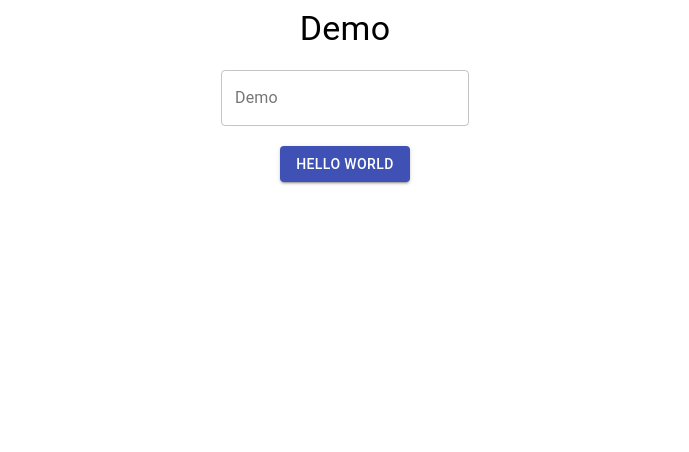
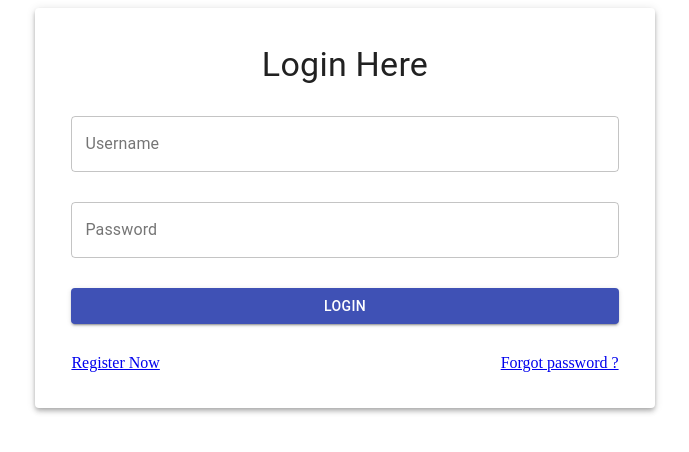
Before and after one commit to rk472/Next-JS-Example, a Next.js app: page / in a window 1280 px wide. Shown: the top 452 px of the page, without its empty margins (295-984 px from the left). Built offline with nearby package versions, Linux system fonts and the light colour scheme.

Commit message:
Blog app started

```diff
--- a/pages/index.js
+++ b/pages/index.js
@@ -1,20 +1,117 @@
-import {Container, Button, Typography, TextField} from '@material-ui/core'
+import {Container, Paper, Typography, TextField, Button} from '@material-ui/core';
+import Link from 'next/link';
+import React from 'react';
 
-function Home(){
+function Login(){
+  const [userName , setUserName] = React.useState('');
+  const [userNameError , setUserNameError] = React.useState('');
+  const [password , setPassword] = React.useState('');
+  const [passwordError , setPasswordError] = React.useState('');
+
+  const [loginSuccess,setLoginSuccess] = React.useState('');
+
+  const validateFields = () => {
+    if(userName === ''){
+      setUserNameError('Username must not be empty');
+      return false;
+    }else {
+      setUserNameError('');
+    }
+    if(password === ''){
+      setPasswordError('Password must not be empty');
+      return false;
+    }else {
+      if(password.length < 8){
+        setPasswordError('Password must be 8 characters');
+        return false;
+      }else{
+        setPasswordError('');
+      }
+    }
+    return true;
+  }
+
+  const handlelogin = () => {
+      if(validateFields()){
+        if(userName === 'demo@gmail.com' && password === 'password'){
+          setLoginSuccess('Login is successful');
+        }else{
+          setLoginSuccess('Invalid Credentials');
+        }
+      }
+  };
+
   return (
-      <Container maxWidth="md">
-          <div style={{display: 'flex', flexDirection: 'column', justifyContent: 'center',
-        alignItems: 'center'}}>
+      <Container maxWidth="md" style={{
+        height: '-webkit-fill-available',
+        display: 'flex',
+        justifyContent: 'center',
+        alignItems: 'center'
+      }}>
+          <Paper elevation={4} style={{
+            padding: 36,
+            display: 'flex',
+            width: '60%',
+            flexDirection: 'column',
+            alignItems: 'center'
+          }}>
             <Typography variant="h4">
-              Demo
+              Login Here
             </Typography>
-            <TextField label="Demo" variant="outlined" style={{margin: 20}}/>
-            <Button variant="contained" color="primary" >
-              Hello World
-            </Button>
-          </div>
-
+            <TextField
+              error={userNameError === '' ? false : true}
+              variant="outlined"
+              label="Username"
+              helperText={userNameError}
+              type="text"
+              style={{
+                marginTop: 30,
+                marginBottom: 30
+              }}
+              value={userName}
+              onChange={(event)=>{setUserName(event.target.value);}}
+              fullWidth
+              />
+            <TextField
+              error={passwordError === '' ? false : true}
+              variant="outlined"
+              label="Password"
+              type="password"
+              helperText={passwordError}
+              value={password}
+              onChange={(event)=>{setPassword(event.target.value);}}
+              fullWidth/>
+            <Button
+              variant="contained"
+              color="primary"
+              fullWidth
+              onClick={handlelogin}
+              style={{
+                margin: 30
+              }}
+              >
+                Login
+              </Button>
+              <div style={{
+                display: 'flex',
+                width: '100%',
+                justifyContent: 'space-between'
+              }}>
+                <Link href="/register">
+                  Register Now
+                </Link>
+                <Link href="/forgot_password">
+                  Forgot password ?
+                </Link>
+              </div>
+              {
+                loginSuccess !== '' ?
+                <Typography>
+                  {loginSuccess}
+                </Typography> : ''
+              }
+          </Paper>
       </Container>
   );
 }
-export default Home
+export default Login
```
Also changed, not shown: pages/forgot_password.js (added, +48 -0 lines), pages/register.js (added, +67 -0 lines).
